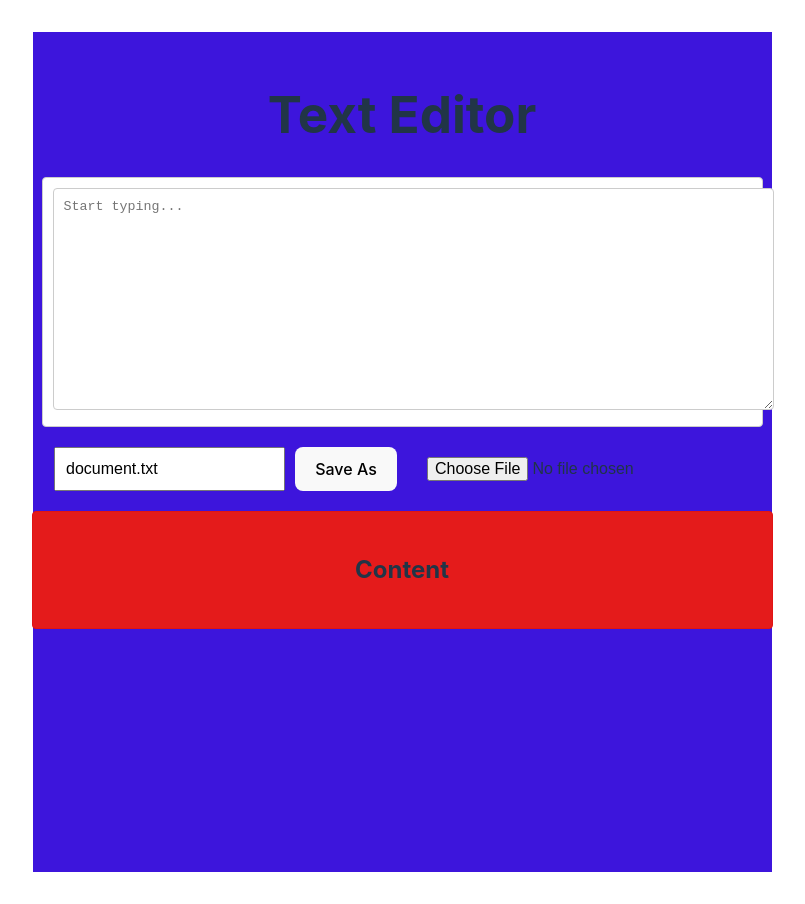
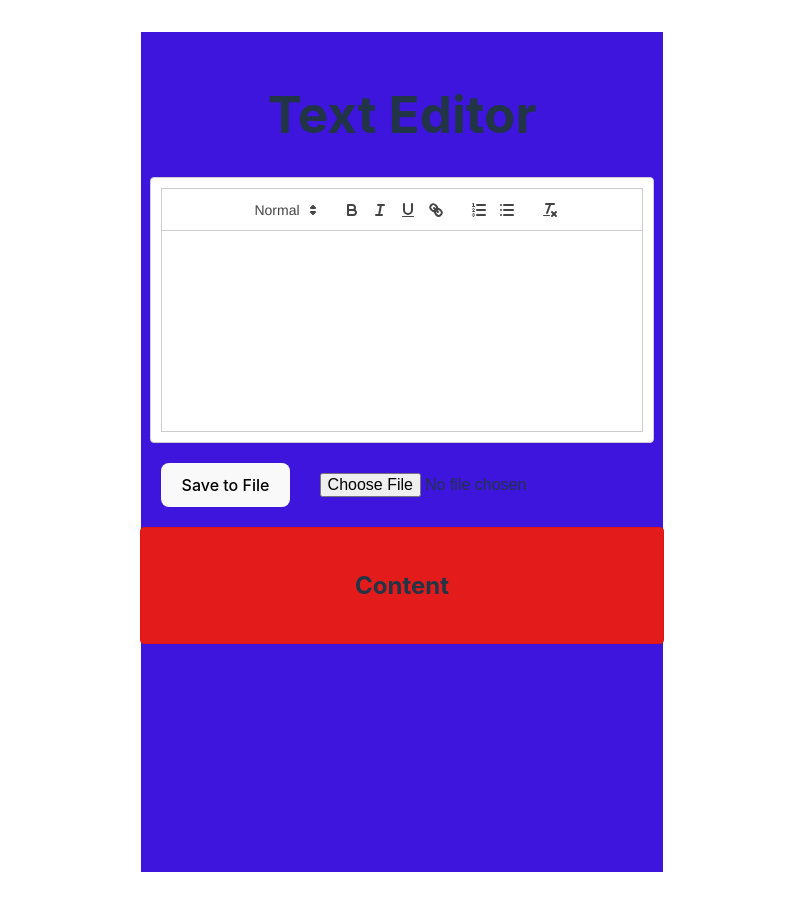
Before and after one commit to HungLam2801/notable_app, a React (Vite) app in the folder notable_app/: page / in a window 1280 px wide. Shown: the whole page, without its empty margins (238-1043 px from the left). Built offline with nearby package versions, Linux system fonts and the light colour scheme.

Commit message:
Revert "notable"
This reverts commit b5f859e5eb76085b40fd572b647a5aec6aba1391.

```diff
--- a/notable_app/package.json
+++ b/notable_app/package.json
@@ -12,8 +12,7 @@
   "dependencies": {
     "@syncfusion/ej2-richtexteditor": "^26.2.7",
     "react": "^18.3.1",
-    "react-dom": "^18.3.1",
-    "react-quill": "^2.0.0"
+    "react-dom": "^18.3.1"
   },
   "devDependencies": {
     "@types/react": "^18.3.3",
--- a/notable_app/src/App.css
+++ b/notable_app/src/App.css
@@ -28,20 +28,16 @@
 
 .text-editor {
   width: 100%;
-  max-width: 800p x;
+  max-width: 800px;
   background: white;
   border: 1px solid #ccc;
   padding: 10px;
   border-radius: 4px;
 }
 
-textarea {
-  width: 100%;
-  height: 200px;
-  border: 1px solid #ccc;
-  padding: 10px;
-  border-radius: 4px;
-  resize: vertical;
+.ql-editor {
+  min-height: 200px;
+  color: black;
 }
 
 .buttons {
@@ -61,8 +57,3 @@ input[type="file"] {
   padding: 10px 20px;
   font-size: 16px;
 }
-
-input[type="text"] {
-  padding: 10px;
-  font-size: 16px;
-}
--- a/notable_app/src/App.tsx
+++ b/notable_app/src/App.tsx
@@ -1,23 +1,21 @@
 import React, { useState } from 'react';
+import ReactQuill from 'react-quill';
+import 'react-quill/dist/quill.snow.css';
+// import './quill-custom.css'; // Import CSS tùy chỉnh
 import './App.css';
 
 const App: React.FC = () => {
   const [editorContent, setEditorContent] = useState<string>('');
-  const [fileName, setFileName] = useState<string>('document.txt');
 
-  const handleChange = (event: React.ChangeEvent<HTMLTextAreaElement>) => {
-    setEditorContent(event.target.value);
-  };
-
-  const handleFileNameChange = (event: React.ChangeEvent<HTMLInputElement>) => {
-    setFileName(event.target.value);
+  const handleChange = (content: string) => {
+    setEditorContent(content);
   };
 
   const saveToFile = () => {
     const blob = new Blob([editorContent], { type: 'text/plain;charset=utf-8' });
     const link = document.createElement('a');
     link.href = URL.createObjectURL(blob);
-    link.download = fileName;
+    link.download = 'document.txt';
     link.click();
   };
 
@@ -37,27 +35,15 @@ const App: React.FC = () => {
     <div className="App">
       <h1>Text Editor</h1>
       <div className="text-editor">
-        <textarea
-          value={editorContent}
-          onChange={handleChange}
-          placeholder="Start typing..."
-          rows={10}
-          cols={80}
-        />
+        <ReactQuill value={editorContent} onChange={handleChange} />
       </div>
       <div className="buttons">
-        <input
-          type="text"
-          value={fileName}
-          onChange={handleFileNameChange}
-          placeholder="Enter file name"
-        />
-        <button onClick={saveToFile}>Save As</button>
+        <button onClick={saveToFile}>Save to File</button>
         <input type="file" accept=".txt" onChange={openFile} />
       </div>
       <div className="output">
         <h2>Content</h2>
-        <div>{editorContent}</div>
+        <div dangerouslySetInnerHTML={{ __html: editorContent }} />
       </div>
     </div>
   );
```
Also changed, not shown: 1 other file (tests, documents, lock files or other folders).
